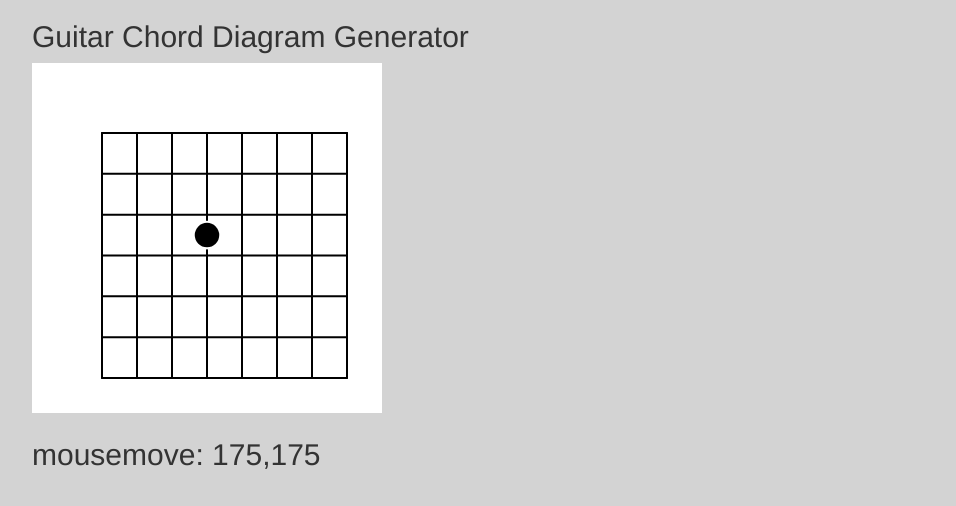
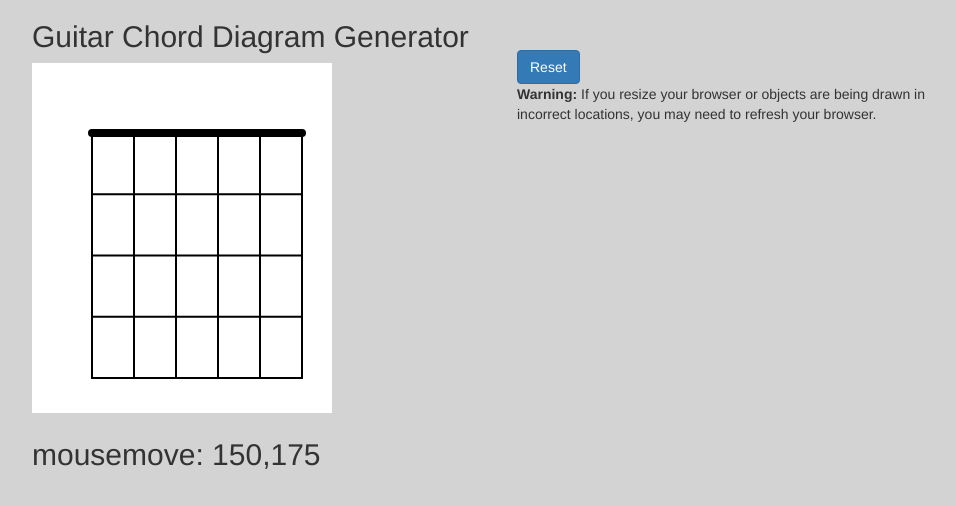
Before and after one commit to blb1981/guitar-diagrams, a plain HTML site: page index.html in a window 1280 px wide. Both pictures are taken after a click on the element 345 px from the left and 238 px from the top of the page. Shown: the whole page, without its empty margins (138-1094 px from the left). Drawn offline with nearby package versions, Linux system fonts and the light colour scheme.

Commit message:
updated reset function, added left side nut functionality

```diff
--- a/chords.js
+++ b/chords.js
@@ -2,21 +2,19 @@
 const c = document.getElementById("canvas");
 const ctx = c.getContext("2d");
 
-//set line width of diagram
-
-
+//settings
 let
-  //settings
-  canvasWidth = 350,
+  canvasWidth = 300,
   canvasHeight = 350,
   marginLeft = canvasWidth * .2,
   marginRight = canvasWidth * .9,
   marginTop = canvasHeight * .2,
   marginBottom = canvasHeight * .9,
-  numberHorzontalLines = 7, //frets
-  numberVerticalLines = 8, //strings
+  numberHorzontalLines = 5, //frets
+  numberVerticalLines = 6, //strings
   lineWidth = 2,
-  hasNut = false,
+  topNut = true,
+  leftNut = false,
   nutWidth = lineWidth * 4,
   lineCap = 'round',
   bodyBackgroundColor = 'lightgrey',
@@ -27,16 +25,18 @@ let
   guitarHeight = marginBottom - marginTop,
   distanceBetweenVerticalLines = guitarWidth/(numberVerticalLines - 1),
   distanceBetweenHorizontalLines = guitarHeight/(numberHorzontalLines - 1),
-  x = marginLeft, //used to return X mouse coordinates
-  y = marginTop, //use to return Y mouse coordinates
   markerX = new Array(),
   markerY = new Array(),
   rect = canvas.getBoundingClientRect()
   whiteRectangleWidth = distanceBetweenVerticalLines *.9,
-  whiteRectangleHeight = distanceBetweenHorizontalLines * .7,
+  whiteRectangleHeight = distanceBetweenHorizontalLines * .6,
   blackRectangleWidth = distanceBetweenVerticalLines *.7,
-  blackRectangleHeight = distanceBetweenHorizontalLines * .6
-  ;
+  blackRectangleHeight = distanceBetweenHorizontalLines * .6,
+  scrollTop = $(window).scrollTop(),
+  scrollLeft = $(window).scrollLeft(),
+  offsetY = $('#canvas').offset().top,
+  offsetX = $('#canvas').offset().left
+  ;//end settings
 
 
 //Note object prototype
@@ -83,7 +83,6 @@ for (i = 0; i <= numberHorzontalLines -1; i++) {
 
 //create objects for notes
 //supports 8 strings, up to 6 frets
-
 //x0s
 let x0y0 = new Note(markerX[0], markerY[0], "");
 let x0y1 = new Note(markerX[0], markerY[1], "");
@@ -171,6 +170,14 @@ $('body').css({
   'background-color': bodyBackgroundColor
 });
 
+$('#reset').click(function(){
+  reset();
+});
+
+
+
+function reset() {
+
   //set canvas HTML attributes
   $('#canvas').attr({
     'width': canvasWidth,
@@ -182,10 +189,9 @@ $('#canvas').css({
     'background-color': canvasBackground,
   });
 
+  let x = marginLeft;
+  let y = marginTop;
 
-
-
-function reset() {
   //draw vertical lines
   for (i = 1; i <= numberVerticalLines; i++) {
     ctx.beginPath();
@@ -211,12 +217,22 @@ function reset() {
   }
 
   //draw nut (if needed)
-  if (hasNut) {
+  if (topNut) {
     ctx.beginPath();
     ctx.lineCap = 'round';
     ctx.lineWidth = nutWidth;
     ctx.moveTo(marginLeft, marginTop);
     ctx.lineTo(marginRight, marginTop);
+    ctx.stroke();
+    ctx.closePath();
+  }
+  //draw nut on left side (if needed)
+  if (leftNut) {
+    ctx.beginPath();
+    ctx.lineCap = 'round';
+    ctx.lineWidth = nutWidth;
+    ctx.moveTo(marginLeft, marginTop);
+    ctx.lineTo(marginLeft, marginBottom);
     ctx.stroke();
     ctx.closePath();
   }
@@ -308,23 +324,14 @@ function reset() {
 //for display purposes only
 //return mouse x/y
 $('#canvas').mousemove(function(e){
-  let scrollTop = $(window).scrollTop();
-  let scrollLeft = $(window).scrollLeft();
-  let offsetY = $('#canvas').offset().top;
-  let offsetX = $('#canvas').offset().left;
   let x = e.clientX - (offsetX - scrollLeft)
   let y = e.clientY -(offsetY - scrollTop);
   $('#scroll').html('mousemove: ' + x + ',' + y);
 });
 
 $('#canvas').click(function(e){
-  let scrollTop = $(window).scrollTop();
-  let scrollLeft = $(window).scrollLeft();
-  let offsetY = $('#canvas').offset().top;
-  let offsetX = $('#canvas').offset().left;
-  let x = e.clientX - (offsetX - scrollLeft)
-  let y = e.clientY -(offsetY - scrollTop);
-  console.log(x + ',' + y);
+  x = e.clientX - (offsetX - scrollLeft),
+  y = e.clientY -(offsetY - scrollTop)
 
   if (mode = 'draw') {
     determinePositionForPlot(x,y)
@@ -345,10 +352,29 @@ function drawShapes(x,y,state) {
     ctx.arc(x,y,(distanceBetweenVerticalLines * circleSizePercentage),0,2*Math.PI);
     ctx.fill();
     ctx.closePath();
-    return "black";
+    return "circle";
   }
 
-  if (state === "black") {
+  //rectangle functionality commented out intentionally
+  /************************************************************/
+  // if (state === "circle") {
+  //   ctx.beginPath();
+  //   ctx.fillStyle = "white";
+  //   ctx.rect(x - (whiteRectangleWidth/2), y -(whiteRectangleHeight/2), whiteRectangleWidth, whiteRectangleHeight);
+  //   ctx.fill();
+  //   ctx.closePath();
+  //
+  //   ctx.beginPath();
+  //   ctx.fillStyle = "black";
+  //   ctx.rect(x - (blackRectangleWidth/2), y -(blackRectangleHeight/2), blackRectangleWidth, blackRectangleHeight);
+  //   // ctx.arc(x,y,(distanceBetweenVerticalLines * circleSizePercentage),0,2*Math.PI);
+  //   ctx.fill();
+  //   ctx.closePath();
+  //   return "square";
+  // }
+/************************************************************/
+
+  if (state === "circle") {
     ctx.beginPath();
     ctx.fillStyle = "white";
     ctx.rect(x - (whiteRectangleWidth/2), y -(whiteRectangleHeight/2), whiteRectangleWidth, whiteRectangleHeight);
@@ -356,23 +382,14 @@ function drawShapes(x,y,state) {
     ctx.closePath();
 
     ctx.beginPath();
-    ctx.fillStyle = "black";
-    ctx.rect(x - (blackRectangleWidth/2), y -(blackRectangleHeight/2), blackRectangleWidth, blackRectangleHeight);
-    // ctx.arc(x,y,(distanceBetweenVerticalLines * circleSizePercentage),0,2*Math.PI);
-    ctx.fill();
+    ctx.lineCap = lineCap;
+    ctx.lineWidth = lineWidth;
+    ctx.moveTo(x, (y + (distanceBetweenHorizontalLines/2)));
+    ctx.lineTo(x, (y - (distanceBetweenHorizontalLines/2)));
+    ctx.stroke();
     ctx.closePath();
     return "";
   }
-
-  // if (state === "blank") {
-  //   ctx.beginPath();
-  //   ctx.fillStyle = "white";
-  //   ctx.rect(x - (whiteRectangleWidth/2), y -(whiteRectangleHeight/2), whiteRectangleWidth, whiteRectangleHeight);
-  //   ctx.fill();
-  //   ctx.closePath();
-  //
-  //
-  // }
 }
 
 //determinePositionForPlot function
--- a/index.html
+++ b/index.html
@@ -25,7 +25,8 @@
       </div>
 
       <div class="col-xs-6" style="padding-top: 50px;">
-        <h2 id="data"></h2>
+        <button class="btn btn-primary" id="reset">Reset</button>
+        <p><strong>Warning:</strong> If you resize your browser or objects are being drawn in incorrect locations, you may need to refresh your browser.</p>
       </div>
     </div>
   </div>
```
Lines whose indentation alone changed are shown as unchanged.
